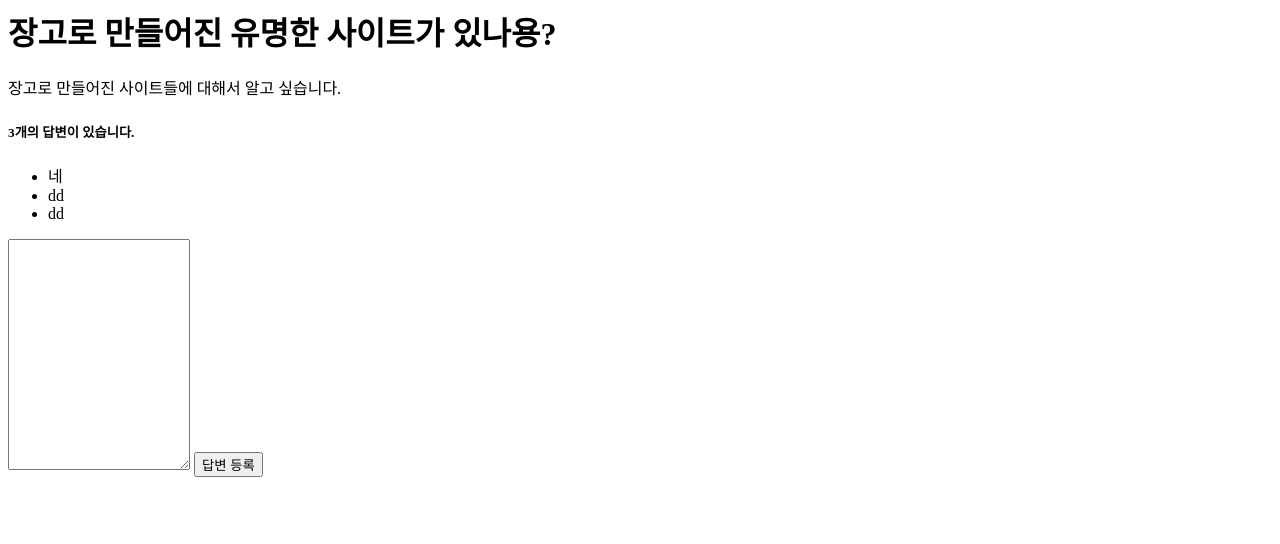
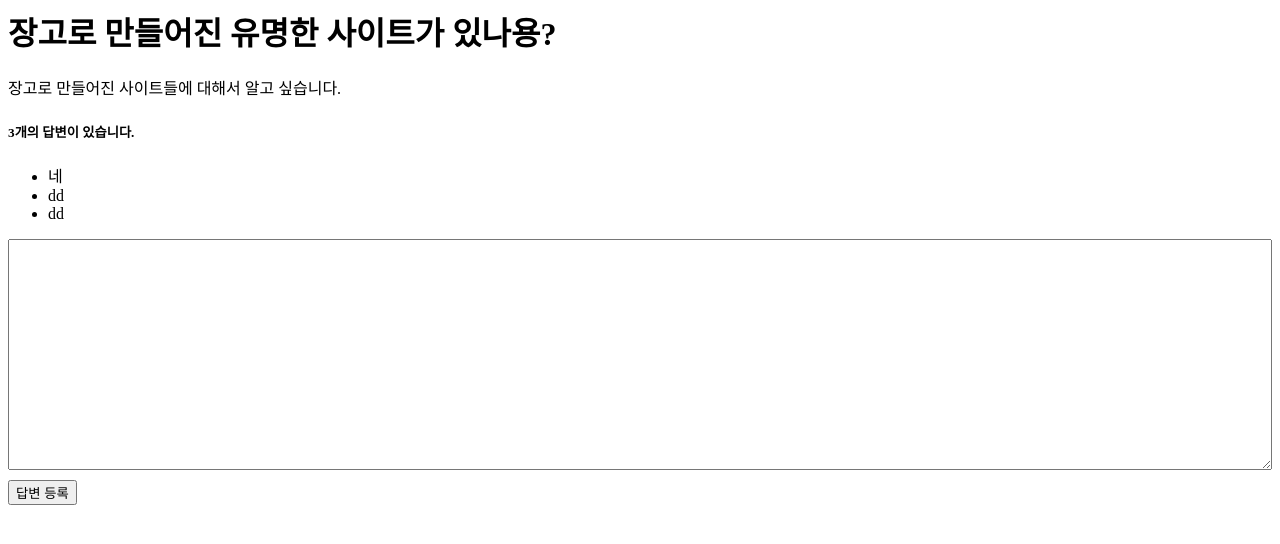
Before and after one commit to seongwoo-choi/django_practice, a Django app: page /pybo/2/ in a window 1280 px wide. Shown: the top 544 px of the page. Run offline with Django 3.2, Linux system fonts and the light colour scheme; data comes from the database, SQL or seed files in the repository.

Commit message:
STATIC 설정
- style.css 생성 및 question_detail.html 에 css 적용

```diff
--- a/config/settings.py
+++ b/config/settings.py
@@ -120,3 +120,6 @@ USE_TZ = True
 # https://docs.djangoproject.com/en/3.1/howto/static-files/
 
 STATIC_URL = '/static/'
+STATICFILES_DIRS = [
+    BASE_DIR / 'static',
+]
--- /dev/null
+++ b/static/style.css
@@ -0,0 +1,7 @@
+textarea {
+    width: 100%;
+}
+
+input[type=submit] {
+    margin-top: 10px;
+}
--- a/templates/pybo/question_detail.html
+++ b/templates/pybo/question_detail.html
@@ -1,5 +1,8 @@
+{# static 파일을 사용하기 위해 작성 #}
+{% load static %}
+<link rel="stylesheet" type="text/css" href="{% static 'style.css' %}" />
+
 <h1>{{ question.subject }}</h1>
-
 <div>
     {{ question.content }}
 </div>
```
